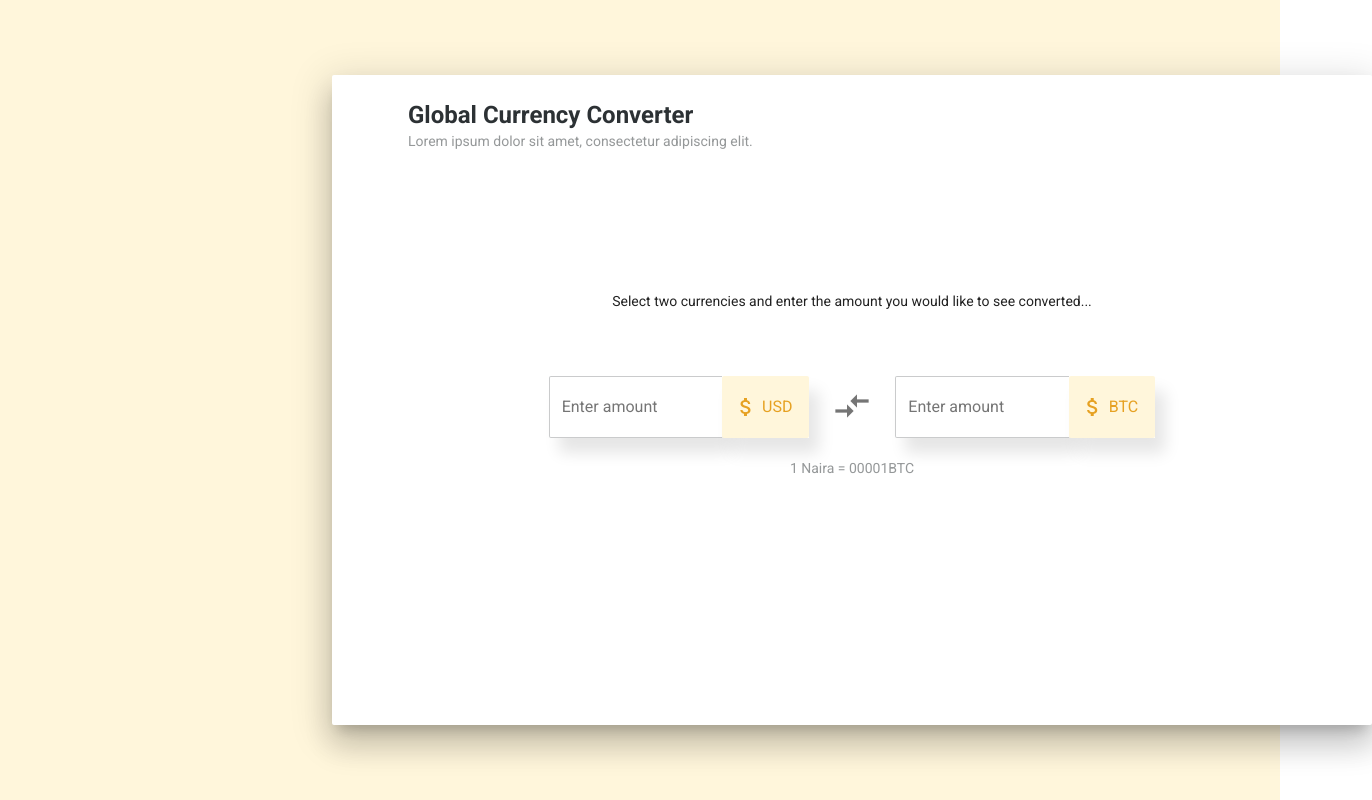
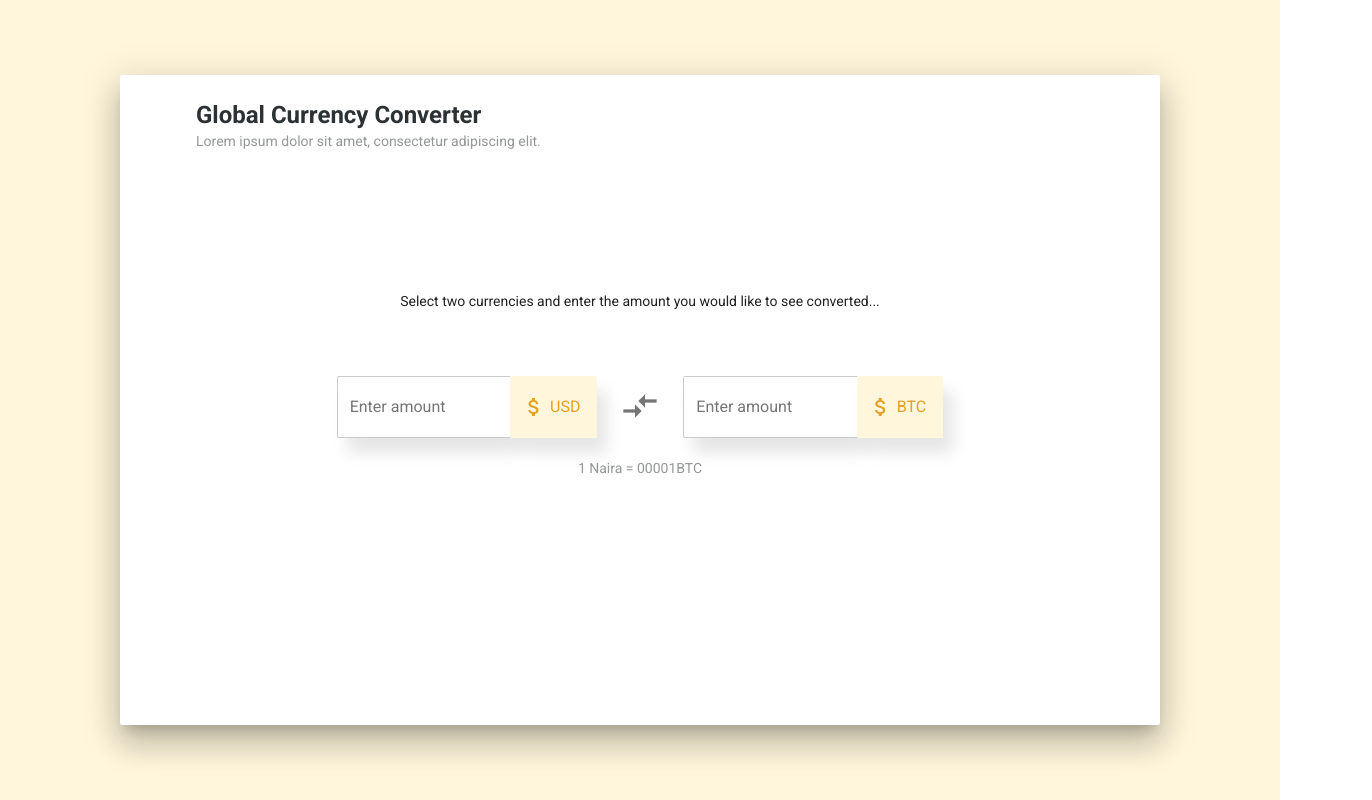
Before and after one commit to GarrettBlackmon/crypto-vue, a Vue app: page / in a window 1280 px wide. Shown: the whole page, 1372 px wide, since content can reach past the window. Built offline with nearby package versions, Linux system fonts and the light colour scheme.

Commit message:
fixed v-card centering by removing unecessary v-flex container.

```diff
--- a/src/App.vue
+++ b/src/App.vue
@@ -2,9 +2,9 @@
   <v-app style="background: #FFF6DB">
     <v-content >
       <v-container fluid fill-height>
-        <v-layout align-center>
-          <v-flex xs12 sm6 offset-sm3>
+        <v-layout align-center justify-center>
             <v-card
+
             class="elevation-20"
             height="650px"
             width="1040px">
@@ -86,7 +86,6 @@
                 <p>1 Naira = 00001BTC</p>
               </div>
             </v-card>
-          </v-flex>
         </v-layout>
       </v-container>
     </v-content>
@@ -119,6 +118,10 @@ export default {
 </script>
 
 <style>
+  html {
+    overflow-y: auto;
+  }
+
   #titletext {
     margin-left: 60px;
   }
```
